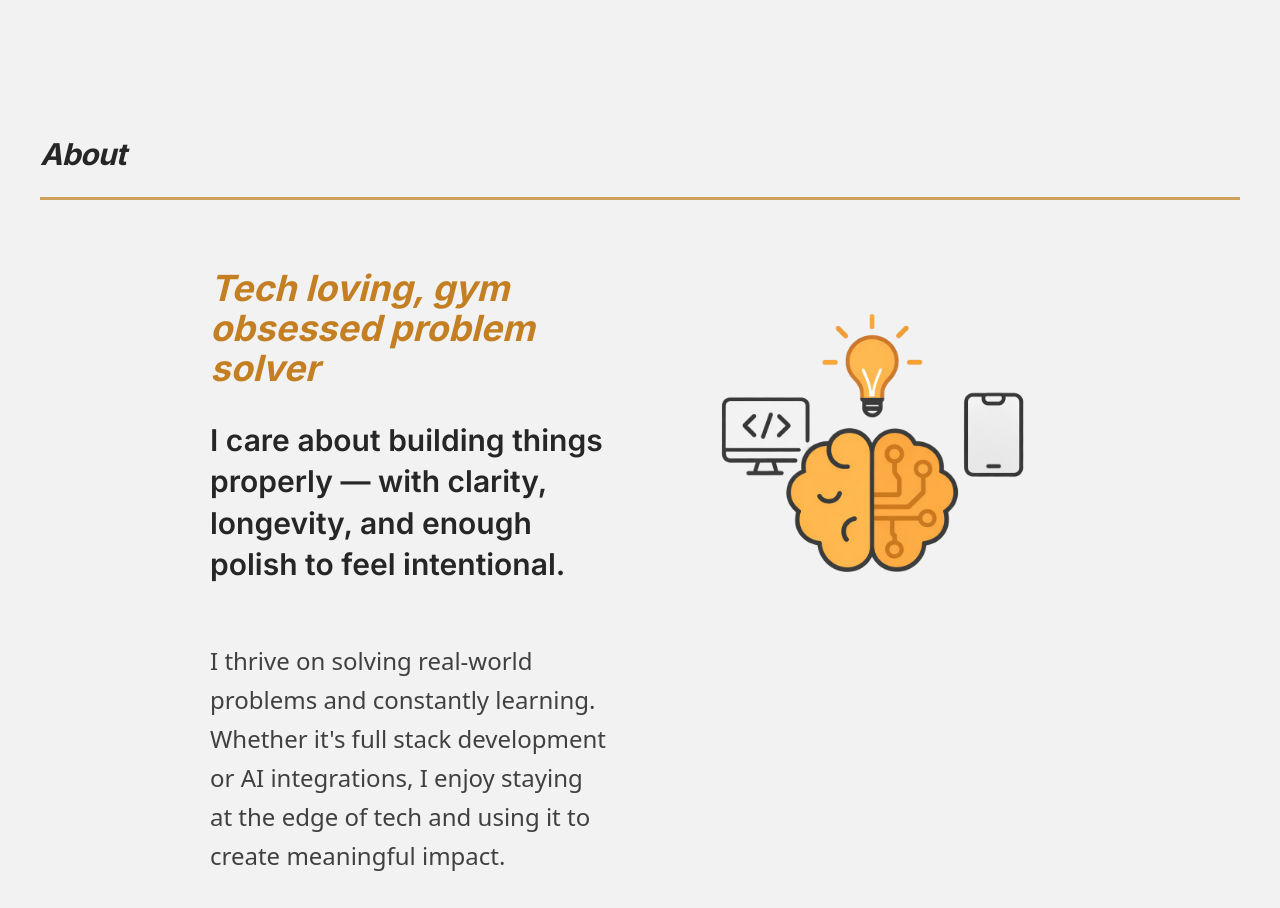
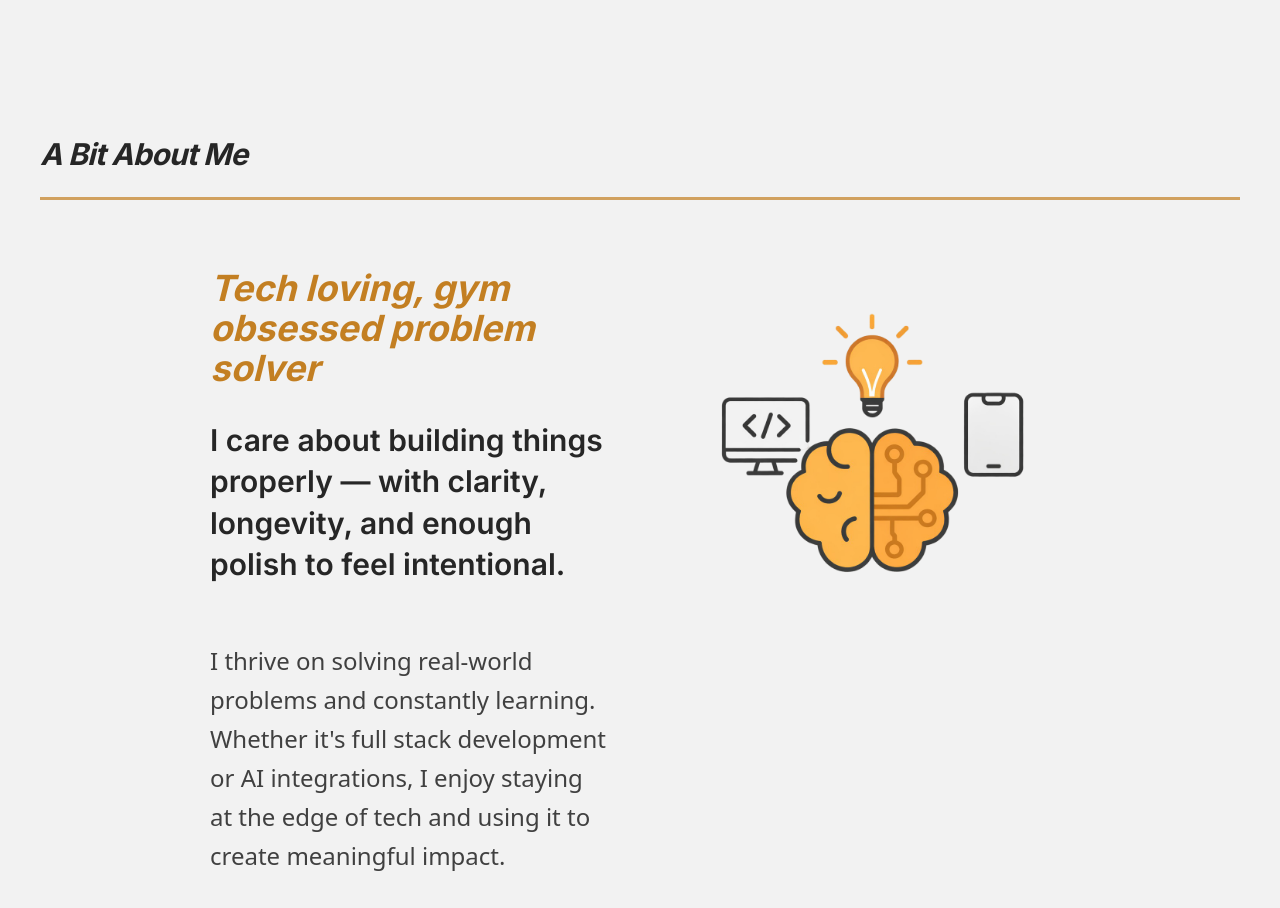
Before and after one commit to zahedh/nextjs-portfolio-website, a Next.js app: page / in a window 1280 px wide. Shown: the part 1861-2769 px from the top of the page. Built offline with nearby package versions, Linux system fonts and the light colour scheme.

Commit message:
Update english.ts

```diff
--- a/src/language/english.ts
+++ b/src/language/english.ts
@@ -14,7 +14,7 @@ export const en = {
   sectionHeaders: {
     skillsCollage: 'What I Work Best With',
     projects: "What I've Worked On",
-    about: 'About',
+    about: 'A Bit About Me',
     experience: "Where I've Worked",
     contributionsSection: 'My GitHub Activity',
   },
```
